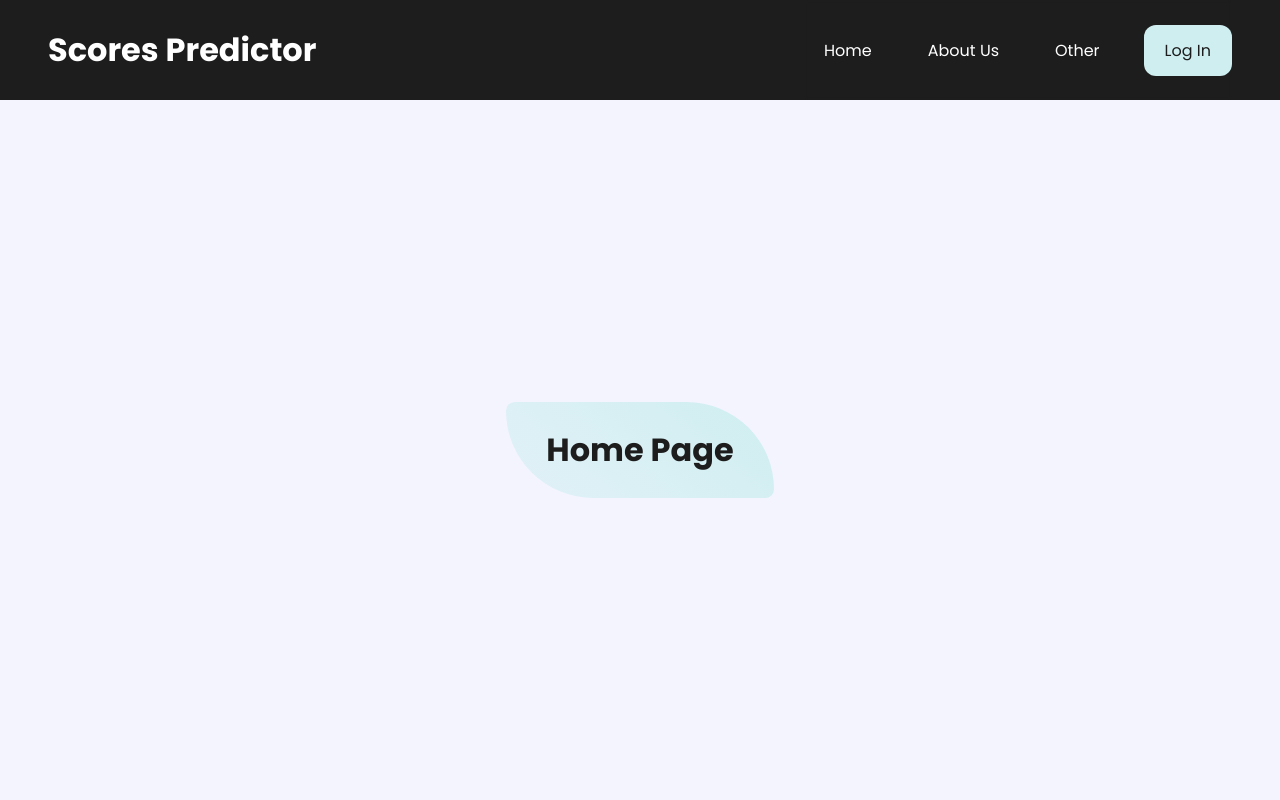
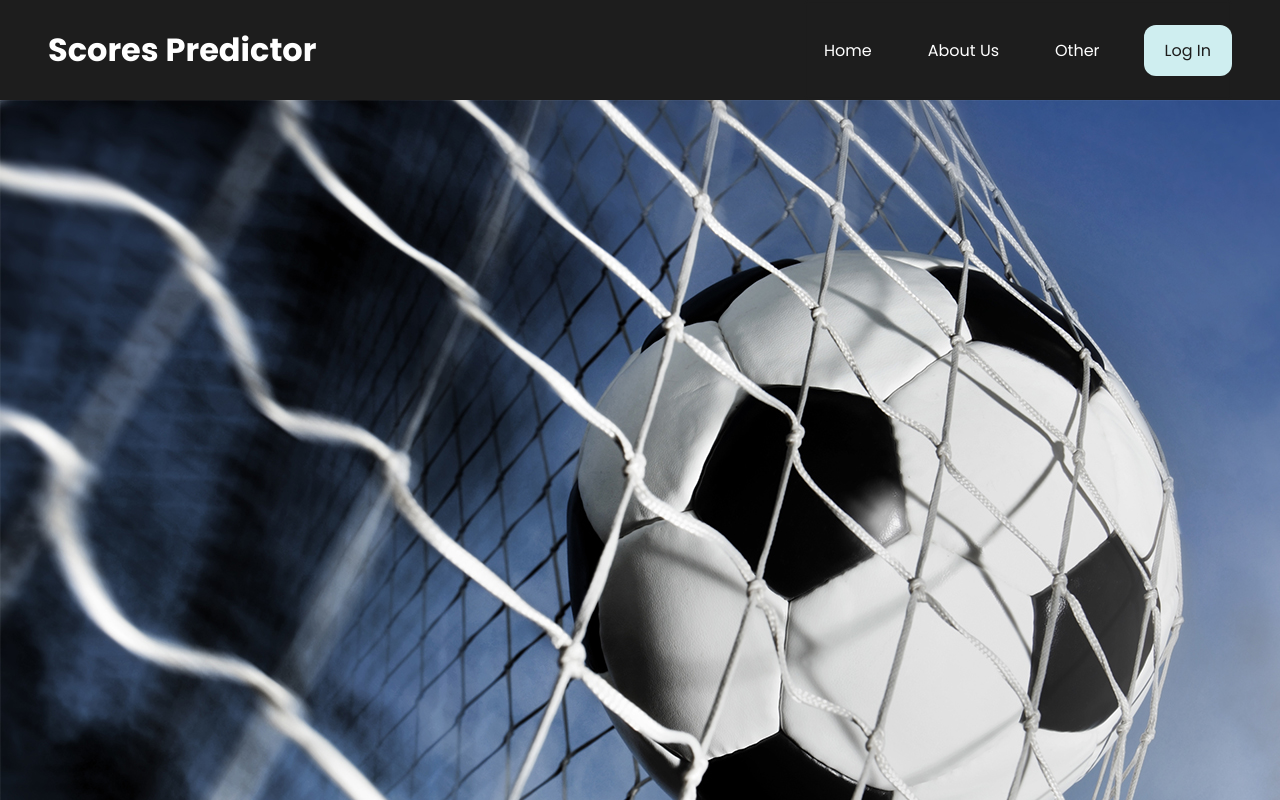
Before and after one commit to LironKarpassi/ScoresPredictor, a React (Create React App) app: page / in a window 1280 px wide. Built offline with nearby package versions, Linux system fonts and the light colour scheme; no server answers.

Commit message:
Withbackground

```diff
--- a/package.json
+++ b/package.json
@@ -10,6 +10,7 @@
     "node-sass": "^6.0.1",
     "react": "^17.0.2",
     "react-dom": "^17.0.2",
+    "react-dropdown": "^1.9.2",
     "react-icons": "^4.2.0",
     "react-router-dom": "^5.3.0",
     "react-scripts": "4.0.3",
--- a/src/pages/Home.js
+++ b/src/pages/Home.js
@@ -1,7 +1,11 @@
 import React from "react";
+import './HomePage.css';
 
 const Home = () => {
-    return <h1>Home Page</h1>;
+return (
+<div className="Homebackground">
+</div>
+)
 };
 
 export default Home;
--- /dev/null
+++ b/src/pages/HomePage.css
@@ -0,0 +1,5 @@
+.Homebackground{
+    background-image: url(./images/football.png);
+    height: 100%;
+    width: 100%;
+}
--- a/src/pages/ScorePredictor.js
+++ b/src/pages/ScorePredictor.js
@@ -1,7 +1,9 @@
 import React from "react";
 
 const ScorePredictor = () => {
-    return <h1>Score Predictor</h1>;
+    return <h2>Select 2 Groups To Compare</h2>;
+
+
 };
 
 export default ScorePredictor;
```
Also changed, not shown: src/App.js (line endings or trailing spaces), src/pages/images/football.png (added), 1 other file (tests, documents, lock files or other folders).
